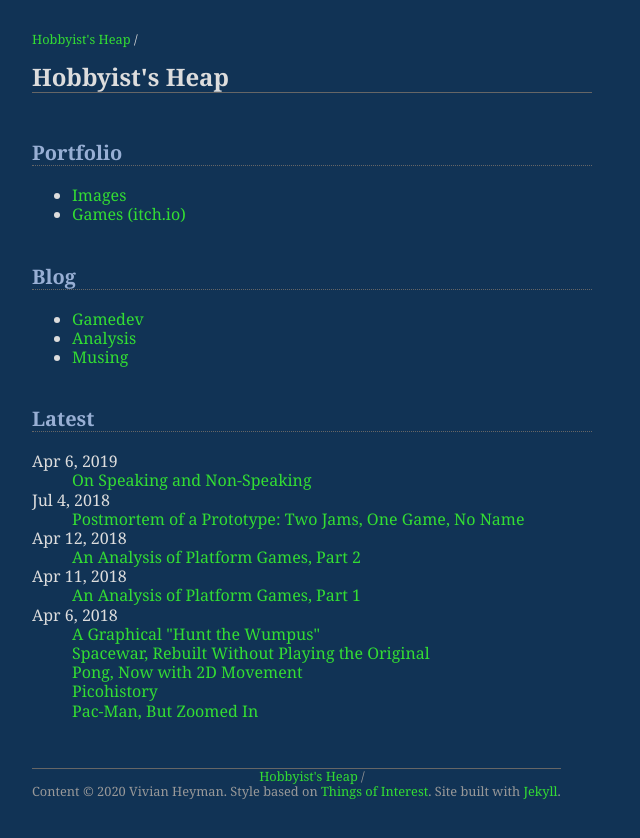
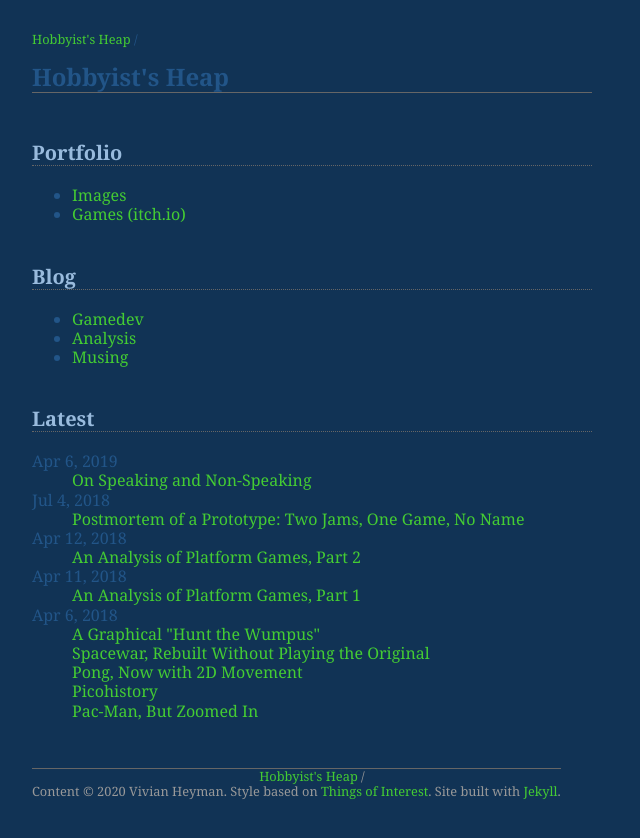
Before and after one commit to qwertystop/qwertystop.github.io, a Jekyll site: the page built from index.md, in a window 1280 px wide. Shown: the top 838 px of the page, without its empty margins (0-640 px from the left). Built offline with Jekyll 4.4.1, drawn with Linux system fonts in a browser that asks for light colours.

Commit message:
Small styling tweaks

```diff
--- a/assets/css/style.css
+++ b/assets/css/style.css
@@ -2,7 +2,7 @@
 	background-color: #135;
 	font-family: georgia;
 	line-height: 1.2;
-	color: #ddd;
+	color: #258;
 	width: min(35em, 100%);
 	margin: 2em;
 }
@@ -39,29 +39,29 @@
 	margin: 2em 0 1em;
 	font-size: 1.25em;
 	font-weight: bold;
-	color: #98afd4;
+	color: #9bd;
 	border-bottom: 1px dotted #666;
 }
 
 h3 {
 	font-size: 1.1em;
 	font-weight: bold;
-	color: #98afd4;
+	color: #9bd;
 }
 
 h3 {
 	font-size: 1.1em;
 	font-weight: italic;
-	color: #98afd4;
+	color: #9bd;
 }
 
 a {
-	color: #3d3;
+	color: #4c3;
 	text-decoration: none;
 }
 
 a:visited {
-	color: #493;
+	color: #4a3;
 }
 
 a:hover, a:active, a:focus {
```
